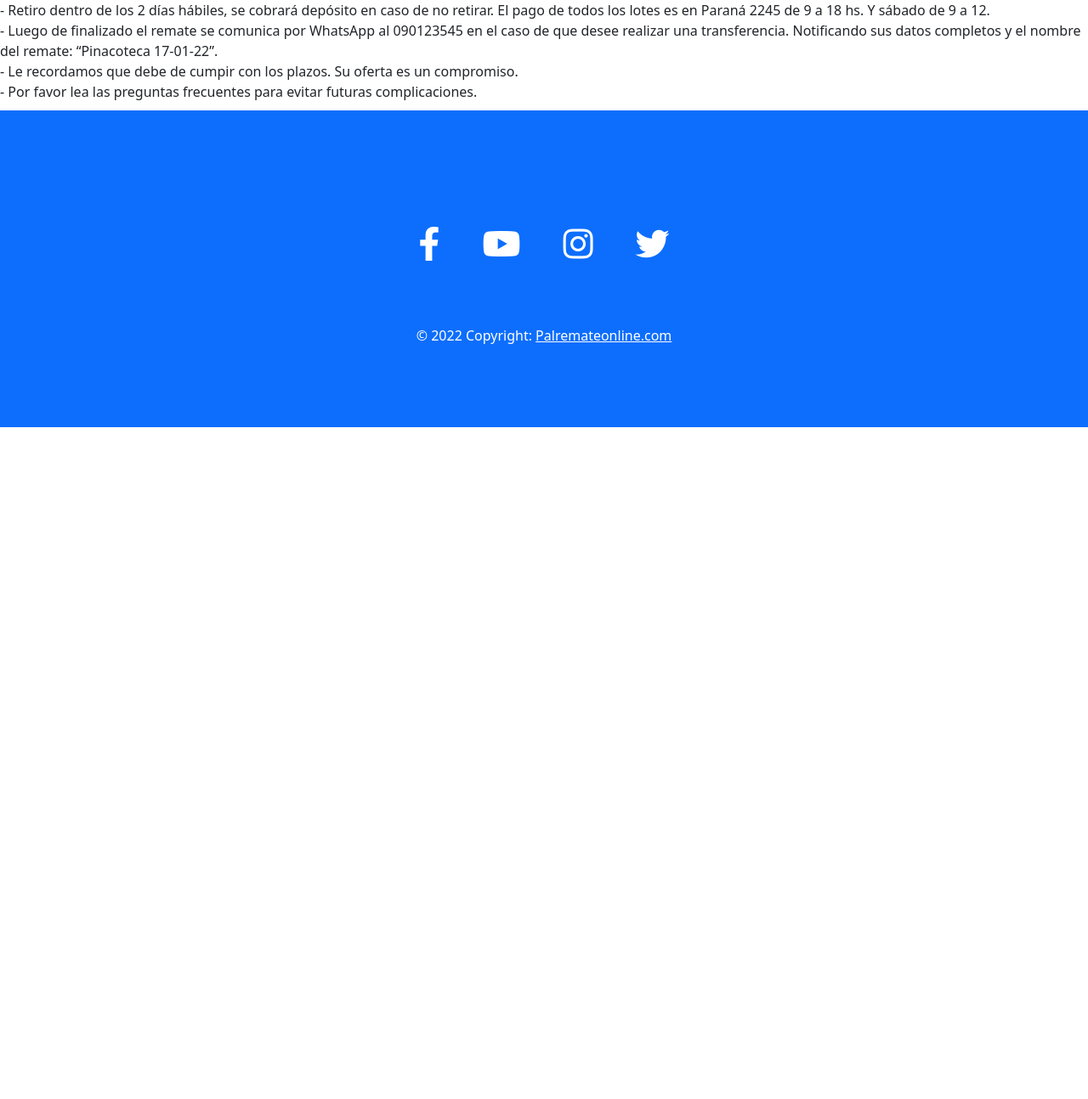
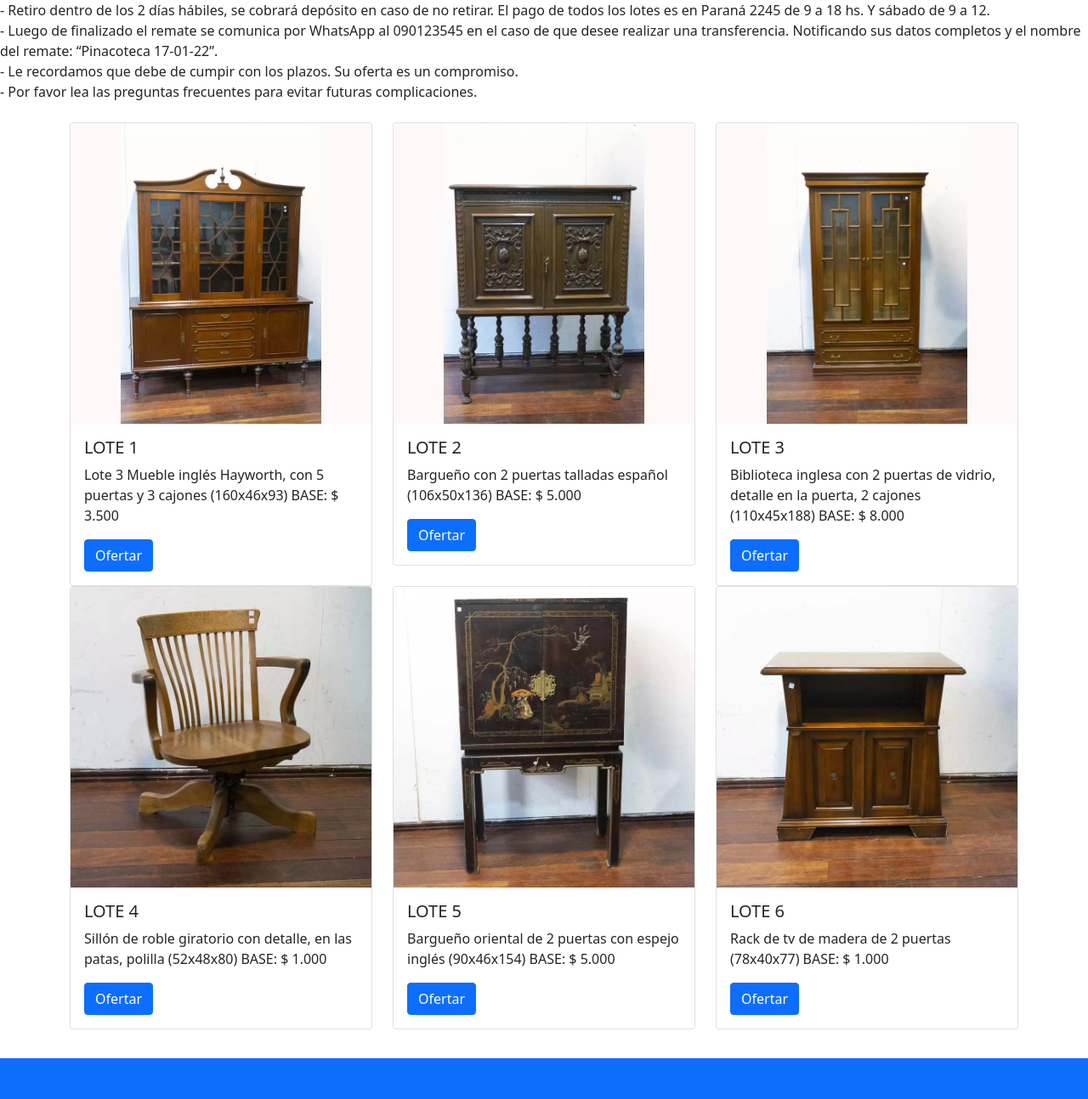
Before and after one commit to jpab26/Palremate-JuanArvallo, a plain HTML site: page pages/remates.html in a window 1280 px wide. Shown: the part 646-1940 px from the top of the page at 85% size. Before the commit the page ends 1159 px from the top, so only its background shows below. Drawn offline with nearby package versions, Linux system fonts and the light colour scheme.

Commit message:
se agrego galeria en remates

```diff
--- a/pages/remates.html
+++ b/pages/remates.html
@@ -130,6 +130,124 @@
               - Por favor lea las preguntas frecuentes para evitar futuras
               complicaciones.
         </div>
+   <section>
+<!-- Inner -->
+<div class="carousel-inner py-4">
+  <!-- Single item -->
+  <div class="carousel-item active">
+    <div class="container">
+      <div class="row">
+        <div class="col-lg-4">
+          <div class="card">
+            <img
+              src="../img/Muebles-080322-lote-003.webp"
+              class="card-img-top"
+              alt="Waterfall"
+            />
+            <div class="card-body">
+              <h5 class="card-title">LOTE 1</h5>
+              <p class="card-text">
+                Lote 3
+                Mueble inglés Hayworth, con 5 puertas y 3 cajones (160x46x93)
+                BASE: $ 3.500
+              </p>
+              <a href="#!" class="btn btn-primary">Ofertar</a>
+            </div>
+          </div>
+        </div>
+
+        <div class="col-lg-4 d-none d-lg-block">
+          <div class="card">
+            <img
+              src="../img/Muebles-080322-lote-007.webp"
+              class="card-img-top"
+              alt="Sunset Over the Sea"
+            />
+            <div class="card-body">
+              <h5 class="card-title">LOTE 2</h5>
+              <p class="card-text">
+                Bargueño con 2 puertas talladas español (106x50x136)
+                BASE: $ 5.000
+              </p>
+              <a href="#!" class="btn btn-primary">Ofertar</a>
+            </div>
+          </div>
+        </div>
+
+        <div class="col-lg-4 d-none d-lg-block">
+          <div class="card">
+            <img
+              src="../img/Muebles-080322-lote-024.webp"
+              class="card-img-top"
+              alt="Sunset over the Sea"
+            />
+            <div class="card-body">
+              <h5 class="card-title">LOTE 3</h5>
+              <p class="card-text">
+                Biblioteca inglesa con 2 puertas de vidrio, detalle en la puerta, 2 cajones (110x45x188)
+                BASE: $ 8.000
+              </p>
+              <a href="#!" class="btn btn-primary">Ofertar</a>
+            </div>
+          </div>
+        </div>
+        <div class="col-lg-4 d-none d-lg-block">
+          <div class="card">
+            <img
+              src="../img/Muebles-080322-lote-035.webp"
+              class="card-img-top"
+              alt="Sunset over the Sea"
+            />
+            <div class="card-body">
+              <h5 class="card-title">LOTE 4</h5>
+              <p class="card-text">
+                Sillón de roble giratorio con detalle, en las patas, polilla (52x48x80)
+                BASE: $ 1.000
+
+              </p>
+              <a href="#!" class="btn btn-primary">Ofertar</a>
+            </div>
+          </div>
+        </div>
+        <div class="col-lg-4 d-none d-lg-block">
+          <div class="card">
+            <img
+              src="../img/Muebles-080322-lote-053.webp"
+              class="card-img-top"
+              alt="Sunset over the Sea"
+            />
+            <div class="card-body">
+              <h5 class="card-title">LOTE 5</h5>
+              <p class="card-text">
+                Bargueño oriental de 2 puertas con espejo inglés (90x46x154)
+                BASE: $ 5.000
+
+              </p>
+              <a href="#!" class="btn btn-primary">Ofertar</a>
+            </div>
+          </div>
+        </div>
+        <div class="col-lg-4 d-none d-lg-block">
+          <div class="card">
+            <img
+              src="../img/Muebles-080322-lote-027.webp"
+              class="card-img-top"
+              alt="Sunset over the Sea"
+            />
+            <div class="card-body">
+              <h5 class="card-title">LOTE 6</h5>
+              <p class="card-text">Rack de tv de madera de 2 puertas (78x40x77)
+BASE: $ 1.000
+              </p>
+              <a href="#!" class="btn btn-primary">Ofertar</a>
+            </div>
+          </div>
+        </div>
+      </div>
+    </div>
+  </div>
+   </section>
+
       </section>
     </main>
     <div class="container-fluid bg-primary">
```
Also changed, not shown: pages/contacto.html (+6 -1 lines), img/Muebles-080322-lote-003.webp (added), img/Muebles-080322-lote-007.webp (added), img/Muebles-080322-lote-024.webp (added), img/Muebles-080322-lote-027.webp (added), img/Muebles-080322-lote-035.webp (added), img/Muebles-080322-lote-053.webp (added).
